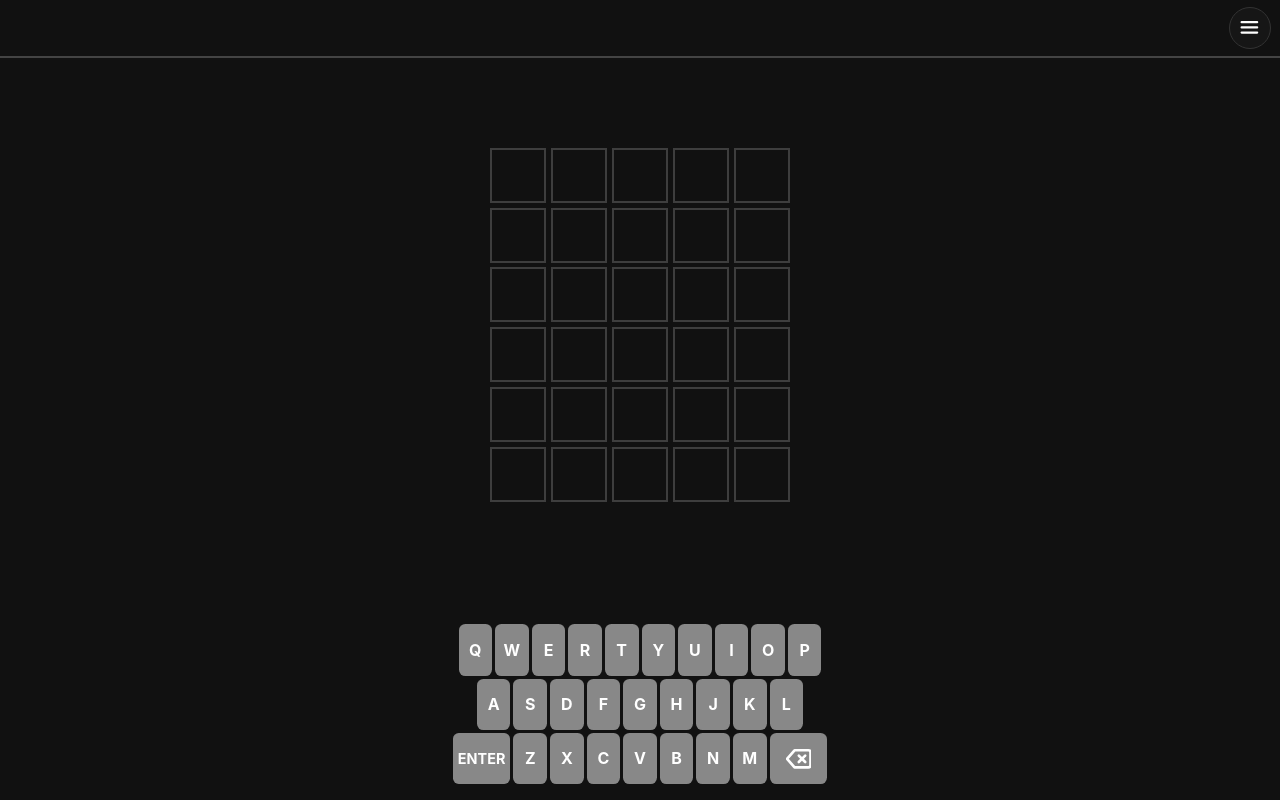
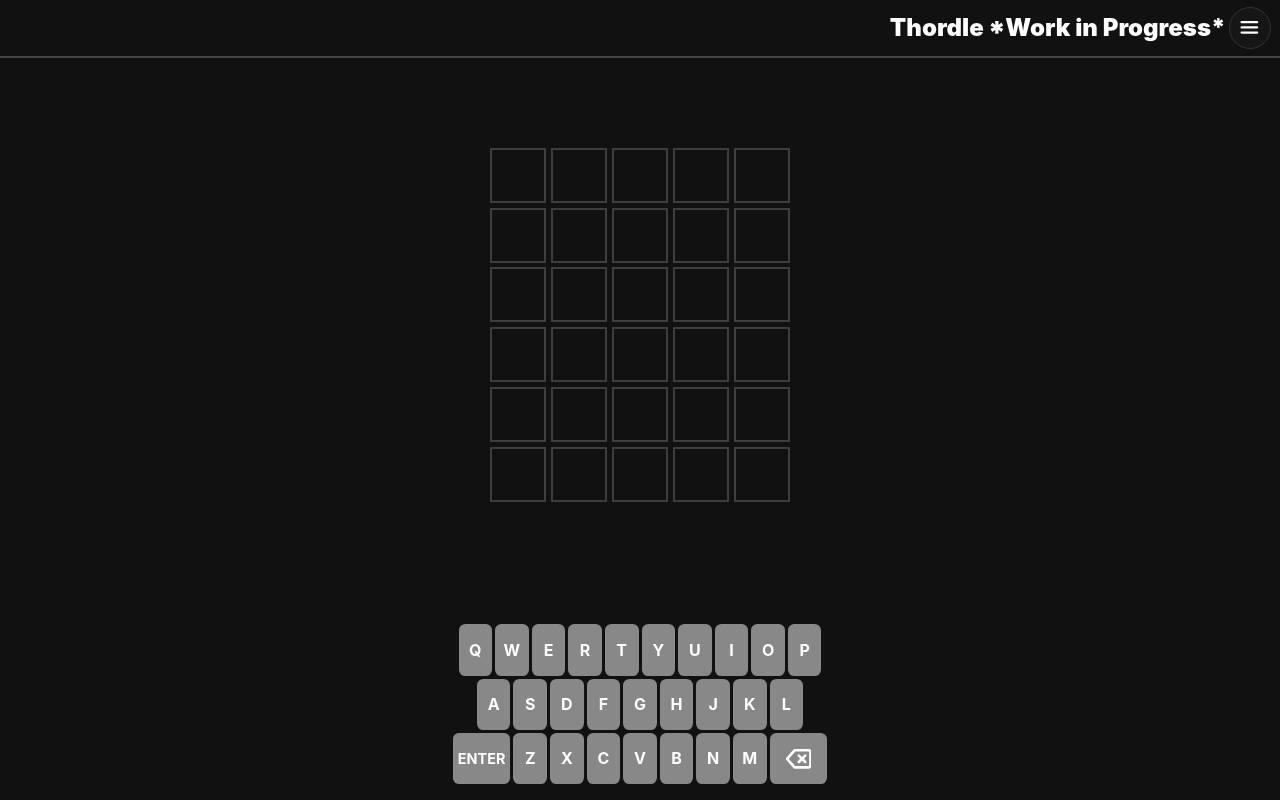
Before and after one commit to kurtisgrant/thordle, a React (Create React App) app: page / in a window 1280 px wide. Built offline with nearby package versions, Linux system fonts and the light colour scheme.

Commit message:
Deploy to gh-pages

```diff
--- a/package.json
+++ b/package.json
@@ -13,7 +13,7 @@
     "styled-components": "^5.3.3",
     "web-vitals": "^2.1.4"
   },
-  "homepage": "http://kurtisgrant.github.io/thordle",
+  "homepage": "https://www.thordle.com",
   "scripts": {
     "start": "react-scripts start",
     "build": "react-scripts build",
--- a/src/Components/Navbar.jsx
+++ b/src/Components/Navbar.jsx
@@ -25,6 +25,7 @@ function Navbar() {
   return (
     <StyledNav>
       <StyledList>
+        <div style={{ fontSize: '1.5rem', fontWeight: 900, alignSelf: 'center' }}>Thordle *Work in Progress*</div>
         <NavItem icon={<Menu />} >
           <Dropdown />
         </NavItem>
```
Also changed, not shown: 8 other files (tests, documents, lock files or other folders).
